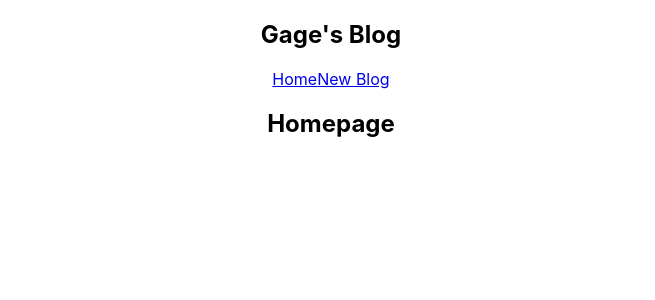
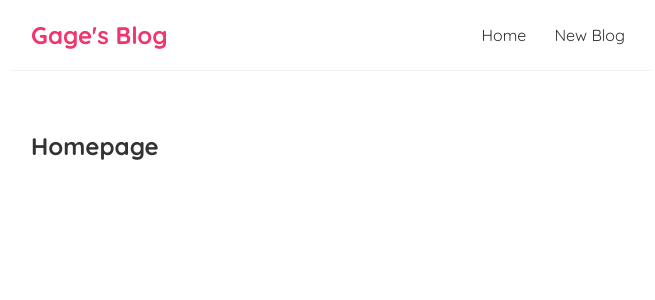
Before and after one commit to Gatewayss/vox-blog, a React (Create React App) app: page / in a window 1280 px wide. Shown: the top 300 px of the page, without its empty margins (309-964 px from the left). Built offline with nearby package versions, Linux system fonts and the light colour scheme.

Commit message:
Add new base styles

```diff
--- a/src/App.css
+++ /dev/null
@@ -1,14 +0,0 @@
-.App {
-  text-align: center;
-}
-
-.App-header {
-  background-color: black;
-  min-height: 100vh;
-  display: flex;
-  flex-direction: column;
-  align-items: center;
-  justify-content: center;
-  font-size: calc(10px + 2vmin);
-  color: white;
-}
--- a/src/App.js
+++ b/src/App.js
@@ -1,4 +1,3 @@
-import './App.css';
 import Navbar from './Navbar'
 import Homepage from './Homepage'
 
--- a/src/index.css
+++ b/src/index.css
@@ -1,13 +1,35 @@
-body {
+@import url('https://fonts.googleapis.com/css2?family=Quicksand:wght@300;400;500;600;700&display=swap');
+
+/* base styles */
+* {
   margin: 0;
-  font-family: -apple-system, BlinkMacSystemFont, 'Segoe UI', 'Roboto', 'Oxygen',
-    'Ubuntu', 'Cantarell', 'Fira Sans', 'Droid Sans', 'Helvetica Neue',
-    sans-serif;
-  -webkit-font-smoothing: antialiased;
-  -moz-osx-font-smoothing: grayscale;
+  font-family: "Quicksand";
+  color: #333;
 }
-
-code {
-  font-family: source-code-pro, Menlo, Monaco, Consolas, 'Courier New',
-    monospace;
+.navbar {
+  padding: 20px;
+  display: flex;
+  align-items: center;
+  max-width: 600px;
+  margin: 0 auto;
+  border-bottom: 1px solid #f2f2f2;
 }
+.navbar h1 {
+  color: #f1356d;
+}
+.navbar .links {
+  margin-left: auto;
+}
+.navbar a {
+  margin-left: 16px;
+  text-decoration: none;
+  padding: 6px;
+}
+.navbar a:hover {
+  color: #f1356d;
+}
+.content {
+  max-width: 600px;
+  margin: 40px auto;
+  padding: 20px;
+}
```
